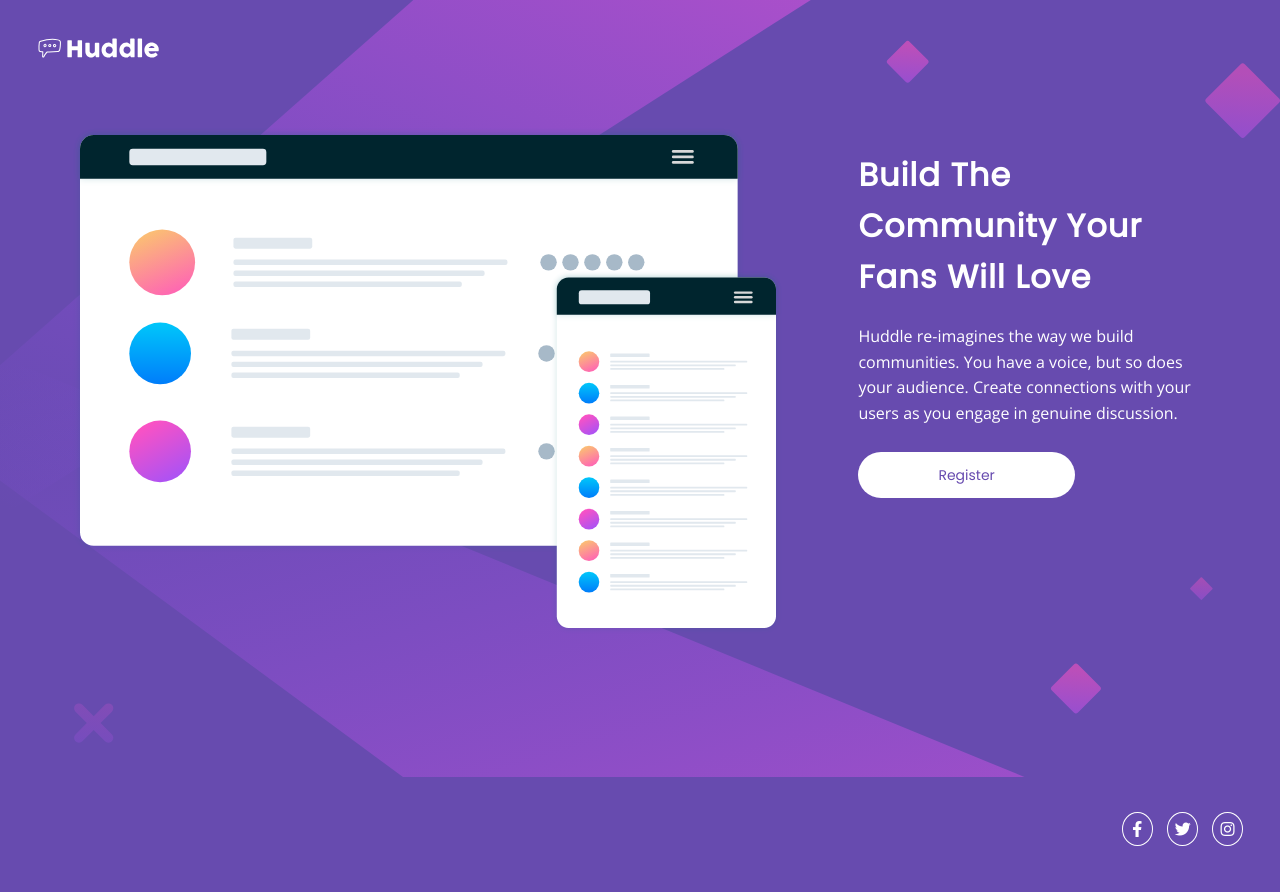
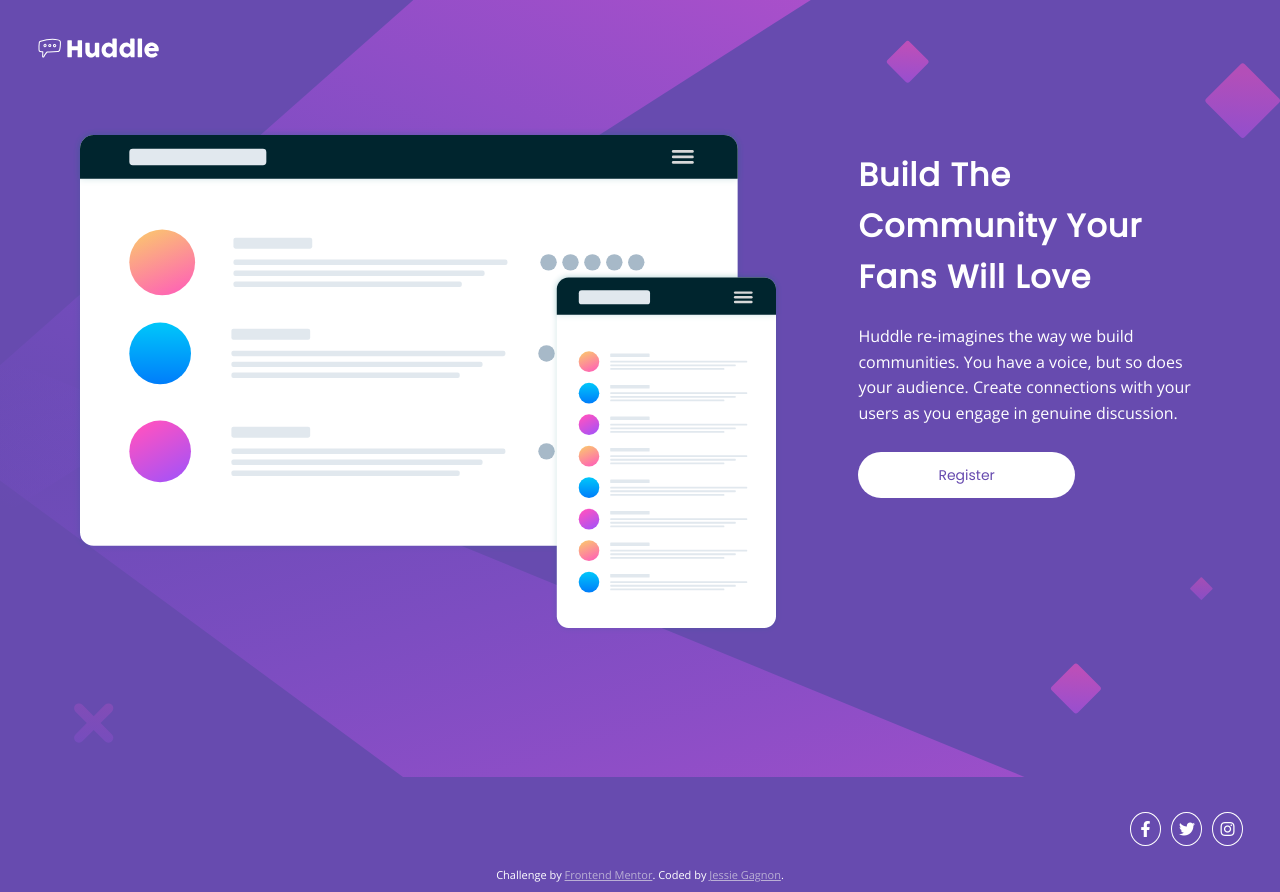
Before and after one commit to EveKaia/huddle-landing-page-with-single-introductory-section, a website: page index.html in a window 1280 px wide. Drawn offline with nearby package versions, Linux system fonts and the light colour scheme.

Commit message:
Add attribution, modify desktop styles

```diff
--- a/index.html
+++ b/index.html
@@ -14,6 +14,12 @@
   <link href="https://fonts.googleapis.com/css?family=Open+Sans|Poppins" rel="stylesheet">
 
   <link rel="stylesheet" href="styles.css" />
+
+  <!-- Feel free to remove these styles or customise in your own stylesheet 👍 -->
+  <style>
+    .attribution { font-size: 11px; text-align: center; }
+    .attribution a { color: hsl(228, 45%, 44%); }
+  </style>
 </head>
 <body>
   <div class="container">
@@ -58,6 +64,11 @@
           </a>
         </li>
       </ul>
+
+      <p class="attribution">
+        Challenge by <a href="https://www.frontendmentor.io?ref=challenge" target="_blank">Frontend Mentor</a>.
+        Coded by <a href="https://jessiegagnon.com">Jessie Gagnon</a>.
+      </p>
     </footer>
   </div>
 </body>
--- a/styles.scss
+++ b/styles.scss
@@ -109,11 +109,20 @@ footer {
   height: 60px;
   position: absolute;
   width: 100%;
+
+  .attribution {
+    font-size: 11px;
+    text-align: center;
+
+    a {
+      color: #baafd5;
+    }
+  }
 }
 
 #social-menu {
   list-style: none;
-  margin: 0;
+  margin: 0 0 20px 0;
   padding-left: 0px;
   text-align: center;
 
@@ -131,7 +140,7 @@ footer {
   }
 }
 
-@media screen and (min-width: 768px) {
+@media screen and (min-width: 900px) {
   body {
     background: url('images/bg-desktop.svg') $primary-color top center no-repeat;
     background-size: contain;
@@ -162,7 +171,11 @@ footer {
 
   footer {
     position: inherit;
-    display: flex;
-    justify-content: flex-end;
+
+
+    #social-menu {
+      display: flex;
+      justify-content: flex-end;
+    }
   }
 }
```
Also changed, not shown: styles.css.
